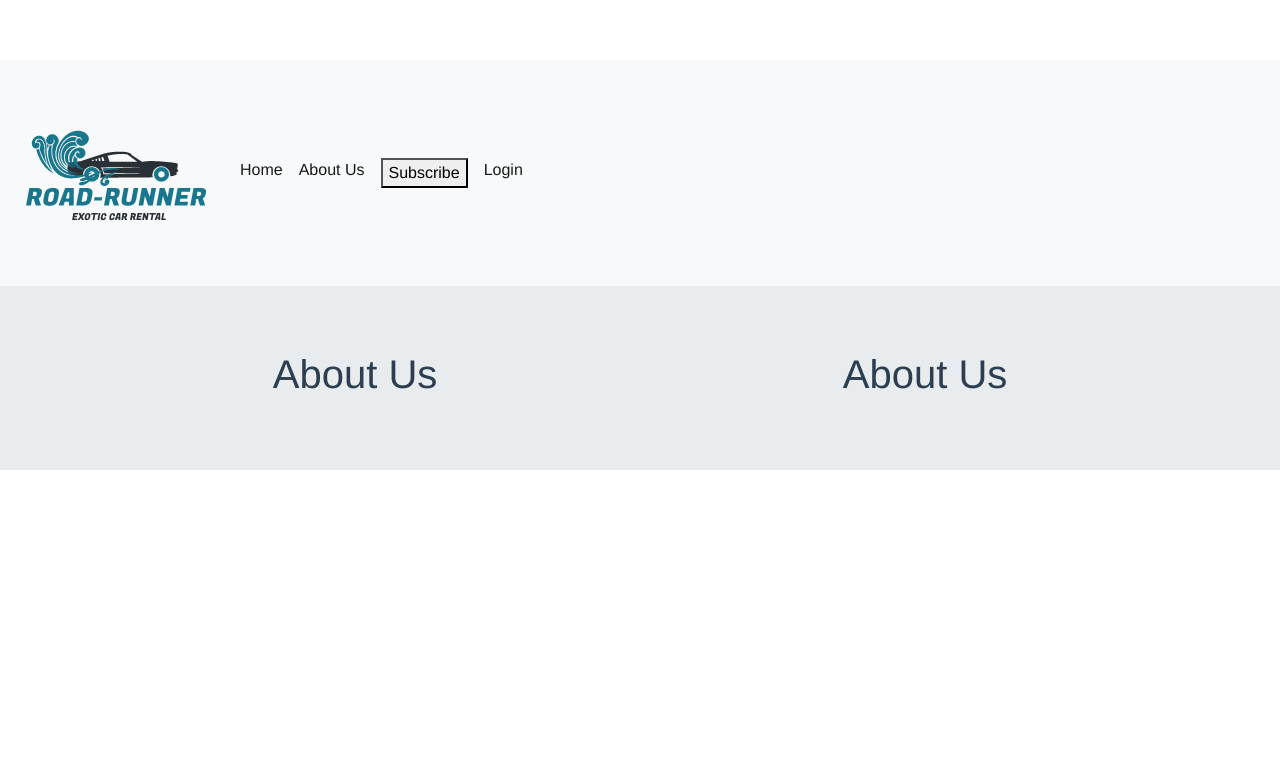
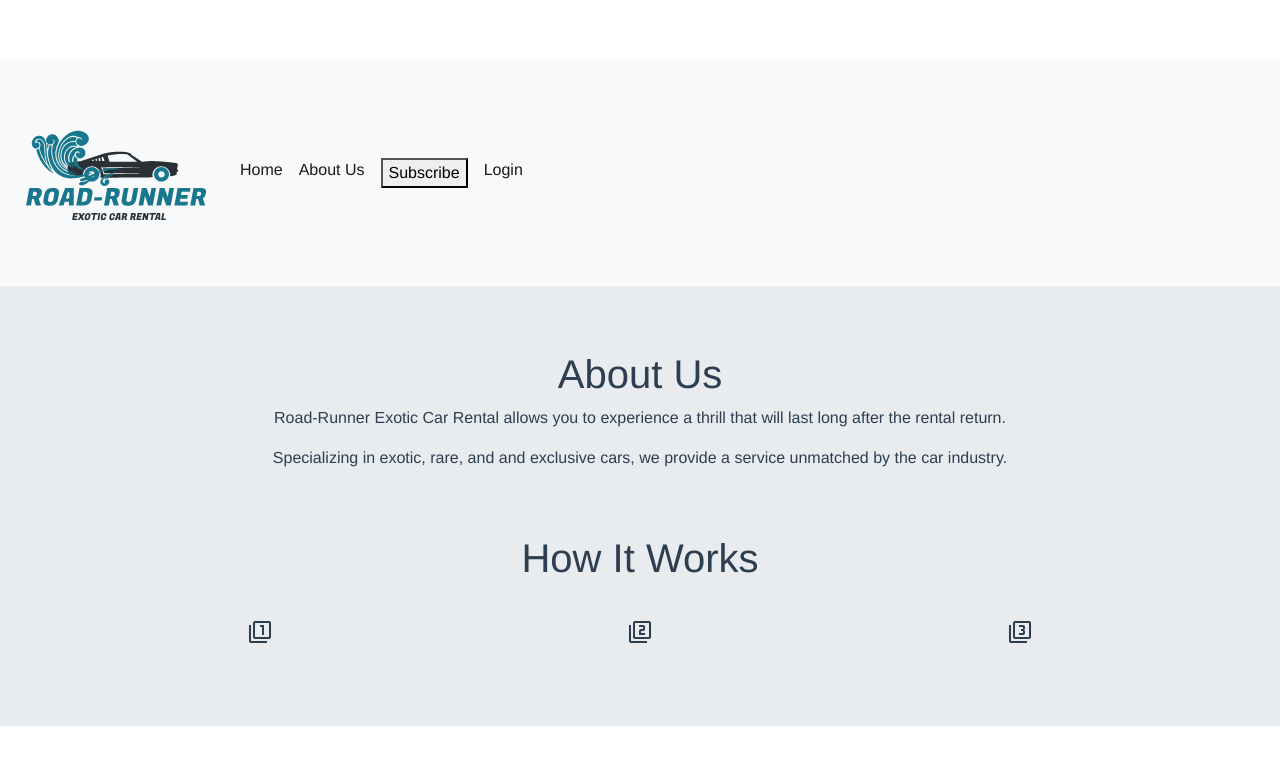
Before and after one commit to bootcamp-s19/group-project-1, a Vue app in the folder roadrunner/: page / in a window 1280 px wide. Shown: the top 764 px of the page. Built offline with nearby package versions, Linux system fonts and the light colour scheme.

Commit message:
added about me text and HowItWorks icons

```diff
--- a/roadrunner/public/index.html
+++ b/roadrunner/public/index.html
@@ -5,6 +5,8 @@
     <meta http-equiv="X-UA-Compatible" content="IE=edge">
     <meta name="viewport" content="width=device-width,initial-scale=1.0">
     <link rel="icon" href="<%= BASE_URL %>favicon.ico">
+    <link href="https://fonts.googleapis.com/icon?family=Material+Icons"
+      rel="stylesheet">
     <title>roadrunner</title>
   </head>
   <body>
--- a/roadrunner/src/components/AboutUs.vue
+++ b/roadrunner/src/components/AboutUs.vue
@@ -1,17 +1,48 @@
 <template>
-  <div class="jumbotron jumbotron-fluid">
+  <div class="jumbotron jumbotron-fluid" id="AboutUs">
     <div class="container">
       <div class="row">
         <div class="col">
+          <center>
+            <h1>About Us</h1>
+          </center>
+          <p>Road-Runner Exotic Car Rental allows you to experience a thrill that will last long after the rental return.</p>
+          <p>Specializing in exotic, rare, and and exclusive cars, we provide a service unmatched by the car industry.</p>
 
-        <h1>About Us</h1>
-      </div>
-        <div class="col">
-
-        <h1>About Us</h1>
+          <br>
+          <br>
+        </div>
+        <div class="container">
+          <div class="row">
+            <div class="col">
+              <h1>How It Works</h1>
+            </div>
+          </div>
+        </div>
+        <br>
+        <br>
+        <br>
+        <div class="container">
+          <div class="row">
+            <div class="col">
+              <h1>
+                <i class="material-icons">filter_1</i>
+              </h1>
+            </div>
+            <div class="col">
+              <h1>
+                <i class="material-icons">filter_2</i>
+              </h1>
+            </div>
+            <div class="col">
+              <h1>
+                <i class="material-icons">filter_3</i>
+              </h1>
+            </div>
+          </div>
+        </div>
       </div>
     </div>
-  </div>
   </div>
 </template>
 
```
